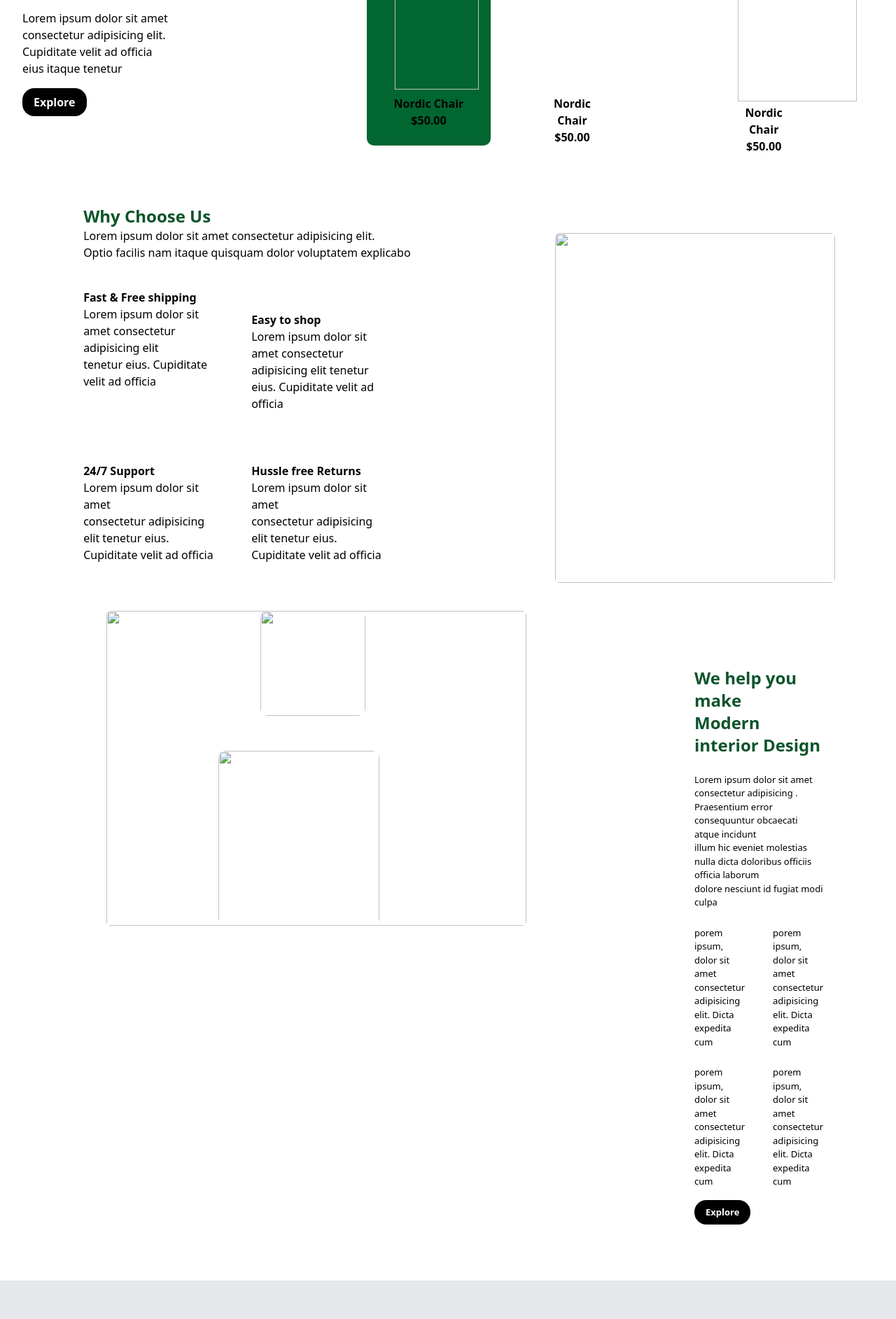
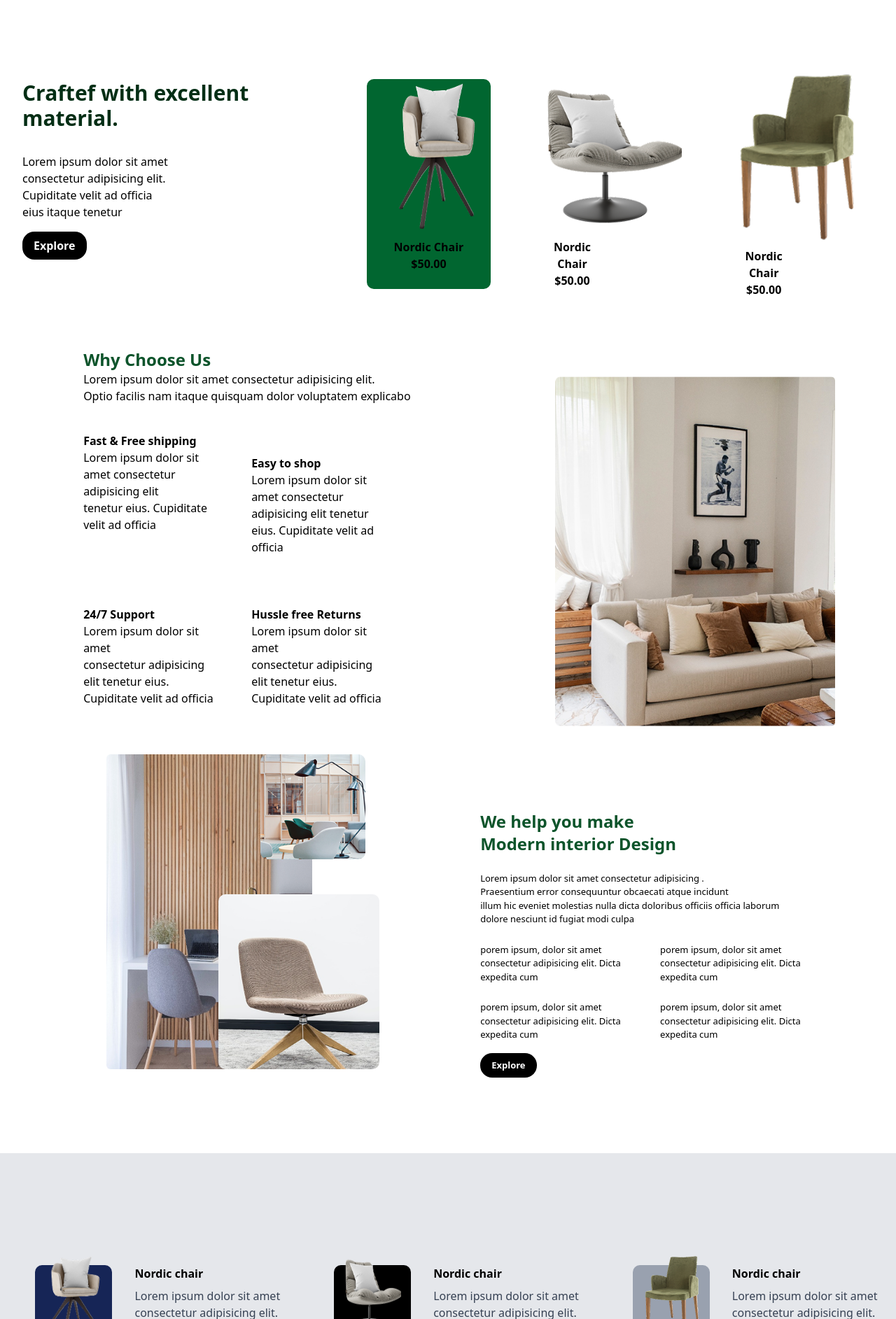
Before and after one commit to sumaya12345/farnature, a plain HTML site: page farnature.html in a window 1280 px wide. Shown: the part 714-2599 px from the top of the page at 70% size. Drawn offline with nearby package versions, Linux system fonts and the light colour scheme.

Commit message:
this project is farnature

```diff
--- a/farnature.html
+++ b/farnature.html
@@ -40,7 +40,7 @@
         </div>
 
         <div class="pb-50">
-            <img class="w-full max-w-md mx-auto md:mx-0 mt-30" src="c:\Users\Abdinasir\Documents\image\couch 1.png" alt="">
+            <img class="w-full max-w-md mx-auto md:mx-0 mt-30" src="images/couch 1.png" alt="">
         </div>
 
 
@@ -61,20 +61,20 @@
         </div>
 
         <div class="w-[200px] h-[300px] bg-green-800 rounded-[10px] text-center items-center ml-10">
-            <img  class="w-[120px] h-[220px] ml-10 mb-2  " src="c:\Users\Abdinasir\Documents\image\product-1.png" alt="">
+            <img  class="w-[120px] h-[220px] ml-10 mb-2  " src="images/product-1.png" alt="">
             <h3 class="font-bold">Nordic Chair</h3>
             <p class="font-semibold">$50.00</p>
 
         </div>
 
         <div class="text-center  ml-10">
-        <img  class="w-[190gitpx] h-[220px] " src="c:\Users\Abdinasir\Documents\image\product-2.png" alt="">
+        <img  class="w-[190gitpx] h-[220px] " src="images/product-2.png" alt="">
             <h3 class="font-bold pt-2 pr-30">Nordic Chair</h3>
             <p class="font-semibold pr-30 ">$50.00</p>
         </div>
 
         <div class="text-center  ml-10">
-            <img  class="w-[170px] h-[250px] " src="c:\Users\Abdinasir\Documents\image\product-3.png" alt="">
+            <img  class="w-[170px] h-[250px] " src="images/product-3.png" alt="">
             <h3 class="font-bold pt-1 pr-30">Nordic Chair</h3>
             <p class="font-semibold pr-30">$50.00</p>
         </div>
@@ -112,7 +112,7 @@
         </div>
 
         <div>
-            <img class="sm:w-[400px] sm:h-[500px] w-[300px] h-[360px] ml-8 mt-10  rounded-[6px]" src="c:\Users\Abdinasir\Documents\image\why-choose-us-img 1.png" alt="">
+            <img class="sm:w-[400px] sm:h-[500px] w-[300px] h-[360px] ml-8 mt-10  rounded-[6px]" src="images/why-choose-us-img 1.png" alt="">
         </div>
     </div>
 
@@ -120,9 +120,9 @@
 
     <div class="  sm:flex sm:justify-between sm:gap-60 mt-10 sm:mb-10 ml-8  sm:px-30">
         <div class="relative mb-10">
-            <img class=" w-[200px] h-[250px] relative sm:w-[600px] sm:h-[450px] rounded-[6px]" src="c:\Users\Abdinasir\Documents\image\img-grid-1 1.png" alt="">
-            <img class=" w-[120px] h-[150px] top-30 left-40 sm:w-[230px] sm:h-[250px] rounded-[10px] absolute sm:top-50 sm:-right-45" src="c:\Users\Abdinasir\Documents\image\img-grid-3 1.png" alt="">
-            <img class=" w-[100px] h-[100px] top-0 left-55 absolute sm:top-0 sm:-right-45 sm:w-[150px] sm:h-[150px] rounded-[10px]" src="c:\Users\Abdinasir\Documents\image\img-grid-2 1.png" alt="">
+            <img class=" w-[200px] h-[250px] relative sm:w-[600px] sm:h-[450px] rounded-[6px]" src="images/img-grid-1 1 - Copy.png" alt="">
+            <img class=" w-[120px] h-[150px] top-30 left-40 sm:w-[230px] sm:h-[250px] rounded-[10px] absolute sm:top-50 sm:-right-45" src="images/img-grid-3 1.png" alt="">
+            <img class=" w-[100px] h-[100px] top-0 left-55 absolute sm:top-0 sm:-right-45 sm:w-[150px] sm:h-[150px] rounded-[10px]" src="images/img-grid-2 1.png" alt="">
         </div>
         <div class="text-[13px] mt-10">
             <h1 class="font-bold text-green-900 text-2xl mt-10 pb-6">We help you make <br> Modern interior Design</h1>
@@ -157,7 +157,7 @@
     <div class=" w-[full] h-[500px] sm:h-[400px] bg-gray-200 mb-10 mt-20 sm:flex sm:justify-around items-center">
         <div class="flex gap-8  relative pl-6 pt-10 ">
         <div class="w-[110px] h-[120px] bg-blue-950 rounded-[10px] relative items-center">
-            <img  class="w-[80px] h-[120px] ml-10 mb-2 absolute -top-4 -left-6 " src="c:\Users\Abdinasir\Documents\image\product-1.png" alt="">
+            <img  class="w-[80px] h-[120px] ml-10 mb-2 absolute -top-4 -left-6 " src="images/product-1.png" alt="">
         </div>
         <div>
             <h1 class="font-bold ">Nordic chair</h1>
@@ -168,7 +168,7 @@
 
         <div class="flex gap-8  relative pl-6 pt-10 ">
         <div class="w-[110px] h-[120px] bg-black rounded-[10px] relative items-center">
-            <img  class="w-[80px] h-[120px] ml-10 mb-2 absolute -top-4 -left-6 " src="c:\Users\Abdinasir\Documents\image\product-2.png" alt="">
+            <img  class="w-[80px] h-[120px] ml-10 mb-2 absolute -top-4 -left-6 " src="images/product-2.png" alt="">
         </div>
         <div>
             <h1 class="font-bold ">Nordic chair</h1>
@@ -179,7 +179,7 @@
 
 <div class="flex gap-8  relative pl-6 pt-10 ">
         <div class="w-[110px] h-[120px] bg-gray-400 rounded-[10px] relative items-center">
-            <img  class="w-[80px] h-[120px] ml-10 mb-2 absolute -top-4 -left-6 " src="c:\Users\Abdinasir\Documents\image\product-3.png" alt="">
+            <img  class="w-[80px] h-[120px] ml-10 mb-2 absolute -top-4 -left-6 " src="images/product-3.png" alt="">
         </div>
         <div>
             <h1 class="font-bold ">Nordic chair</h1>
@@ -230,20 +230,20 @@
 
             <div class=" sm:flex sm:justify-center gap-20 mb-10 ml-10 ">
                 <div class="mb-10">
-                    <img  class="w-[330px] h-[300px] rounded-[8px] " src="c:\Users\Abdinasir\Documents\image\Mask group.png" alt="">
+                    <img  class="w-[330px] h-[300px] rounded-[8px] " src="images/Mask group.png" alt="">
                     <h1 class="font-bold text-[20px] pt-2">First time Home Owner ideas</h1>
                     <p class="text-gray-700 font-bold">Lorem ipsum dolor sit amet.</p>
                 </div>
 
                  <div class="mb-10">
-                    <img class="w-[330px] h-[300px] rounded-[8px]" src="c:\Users\Abdinasir\Documents\image\post-2 1.png" alt="">
+                    <img class="w-[330px] h-[300px] rounded-[8px]" src="images/post-2 1.png" alt="">
                     <h1 class="font-bold text-[20px] pt-2">First time Home Owner ideas</h1>
                     <p class="text-gray-700 font-bold">Lorem ipsum dolor sit amet.</p>
 
                 </div>
 
                     <div class="mb-10">
-                    <img class="w-[330px] h-[300px] rounded-[8px]" src="c:\Users\Abdinasir\Documents\image\post-3 1.png" alt="">
+                    <img class="w-[330px] h-[300px] rounded-[8px]" src="images/post-3 1.png" alt="">
                     <h1 class="font-bold text-[20px] pt-2">First time Home Owner ideas</h1>
                     <p class="text-gray-700 font-bold">Lorem ipsum dolor sit amet.</p>
 
@@ -252,7 +252,7 @@
 
 
             <div class="w-[full] sm:h-[530px] bg-green-950 text-white">
-                <img class=" ml-50 w-[150px] h-[150px] sm:w-[300px] sm:h-[300px] sm:ml-220 pt-10" src="c:\Users\Abdinasir\Documents\image\sofa 1.png" alt="">
+                <img class=" ml-50 w-[150px] h-[150px] sm:w-[300px] sm:h-[300px] sm:ml-220 pt-10" src="images/sofa 1.png" alt="">
 
                 <div class=" ml-10 sm:flex sm:justify-between items-center">
     <div class=" sm:ml-4  text-[10px]">
```
Also changed, not shown: images/Mask group.png (added), images/couch 1.png (added), images/img-grid-1 1 - Copy.png (added), images/img-grid-2 1.png (added), images/img-grid-3 1.png (added), images/post-2 1.png (added), images/post-3 1.png (added), images/product-1.png (added), images/product-2.png (added), images/product-3.png (added), images/sofa 1.png (added), images/why-choose-us-img 1.png (added).
